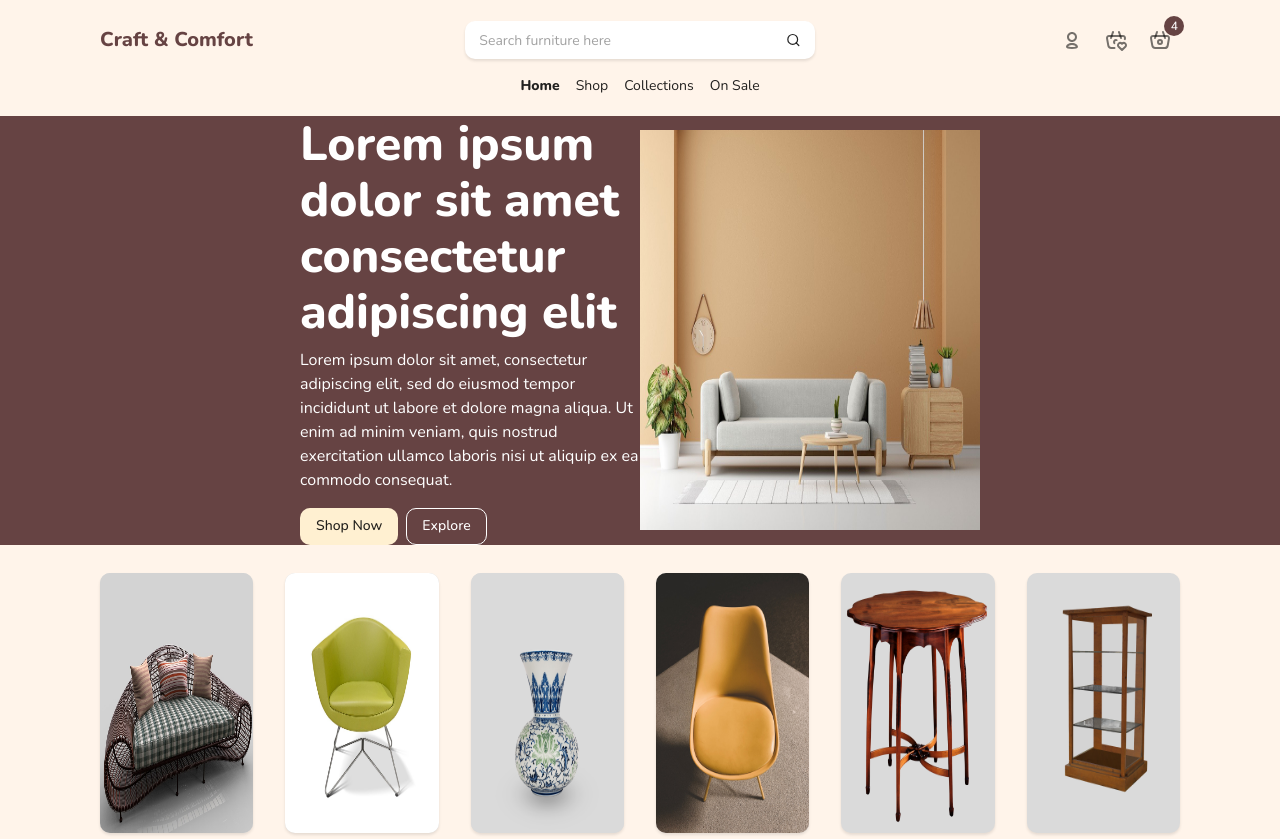
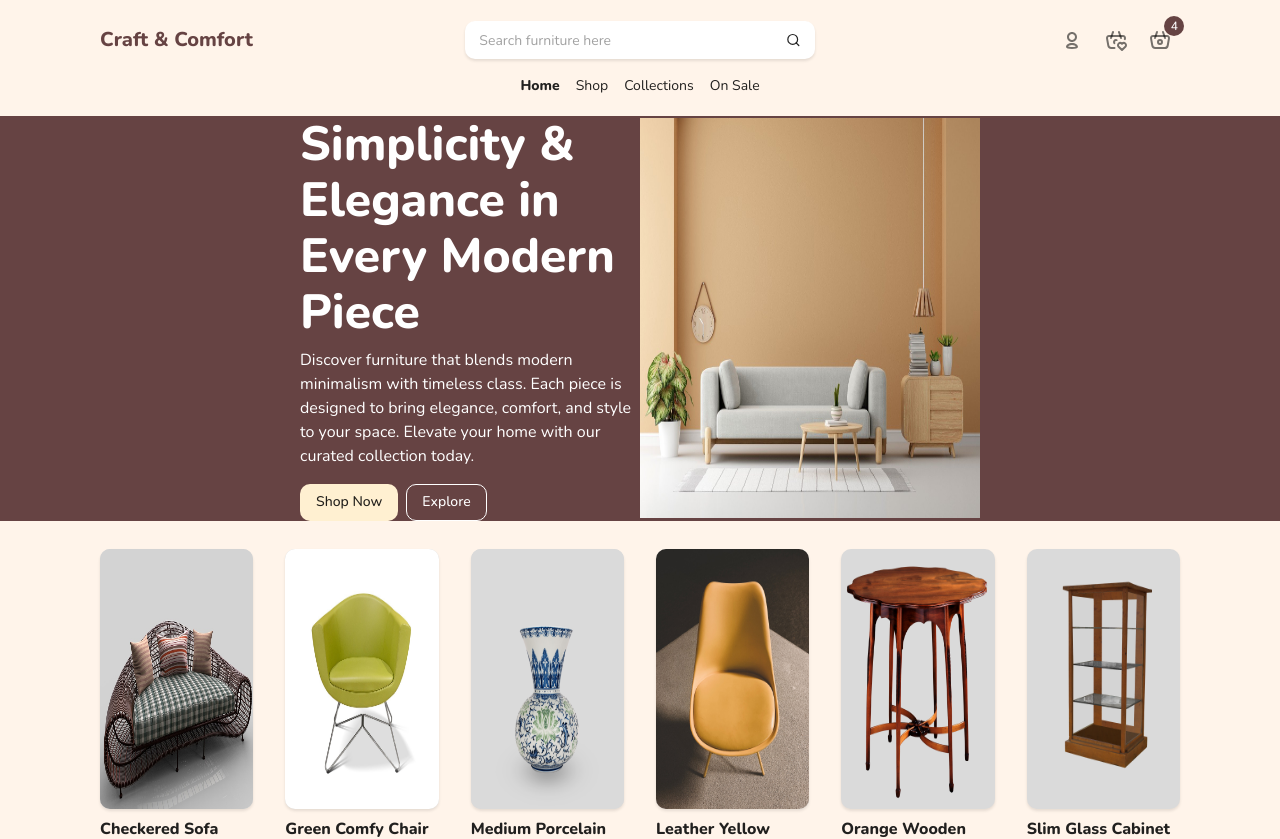
Before and after one commit to macariojenmar/craft-and-comfort, a React (Vite) app: page / in a window 1280 px wide. Shown: the top 839 px of the page. Built offline with nearby package versions, Linux system fonts and the light colour scheme.

Commit message:
Refs to issue #3 update banner text

```diff
--- a/package.json
+++ b/package.json
@@ -13,7 +13,7 @@
     "@emotion/react": "^11.13.3",
     "@emotion/styled": "^11.13.0",
     "@mui/material": "^6.1.0",
-    "firebase": "^10.13.1",
+    "firebase": "^10.13.2",
     "react": "^18.3.1",
     "react-dom": "^18.3.1",
     "react-icons": "^5.3.0",
--- a/src/components/pages/homePage/Banner.jsx
+++ b/src/components/pages/homePage/Banner.jsx
@@ -9,8 +9,8 @@ export const Banner = () => {
       <Box sx={{ backgroundColor: 'primary.main', padding: '0px 300px', color: '#FFF' }}>
         <Grid2 container alignItems={'center'}>
           <Grid2 item size={{ xs: 6 }}>
-            <Typography variant="h3" fontWeight={800} mb={1}>Lorem ipsum dolor sit amet consectetur adipiscing elit</Typography>
-            <Typography>Lorem ipsum dolor sit amet, consectetur adipiscing elit, sed do eiusmod tempor incididunt ut labore et dolore magna aliqua. Ut enim ad minim veniam, quis nostrud exercitation ullamco laboris nisi ut aliquip ex ea commodo consequat. </Typography>
+            <Typography variant="h3" fontWeight={800} mb={1}>Simplicity & Elegance in Every Modern Piece</Typography>
+            <Typography>Discover furniture that blends modern minimalism with timeless class. Each piece is designed to bring elegance, comfort, and style to your space. Elevate your home with our curated collection today.</Typography>
             <Stack direction={'row'} gap={1} mt={2}>
               <Button variant="contained" color="secondary">Shop Now</Button>
               <Button variant="outlined" color="#FFF">Explore</Button>
```
Also changed, not shown: 1 other file (tests, documents, lock files or other folders).
